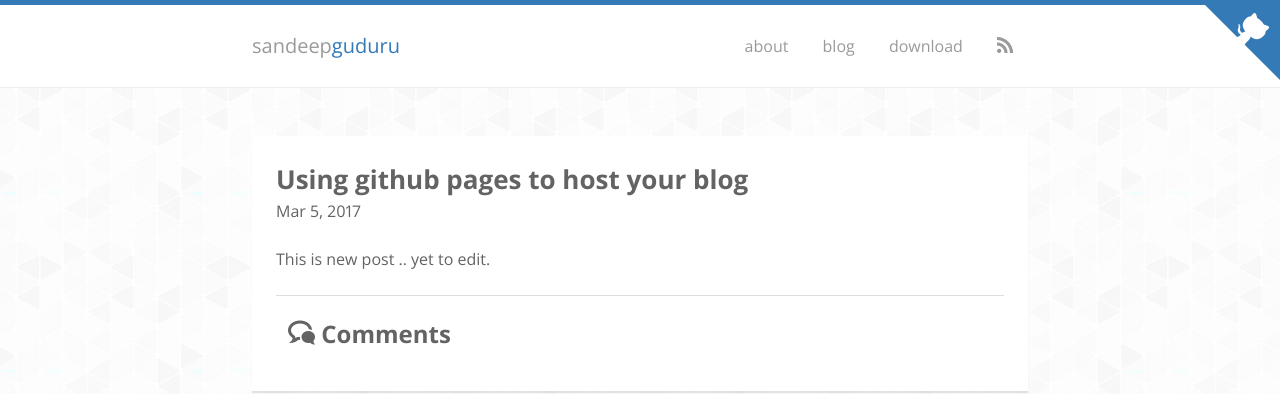
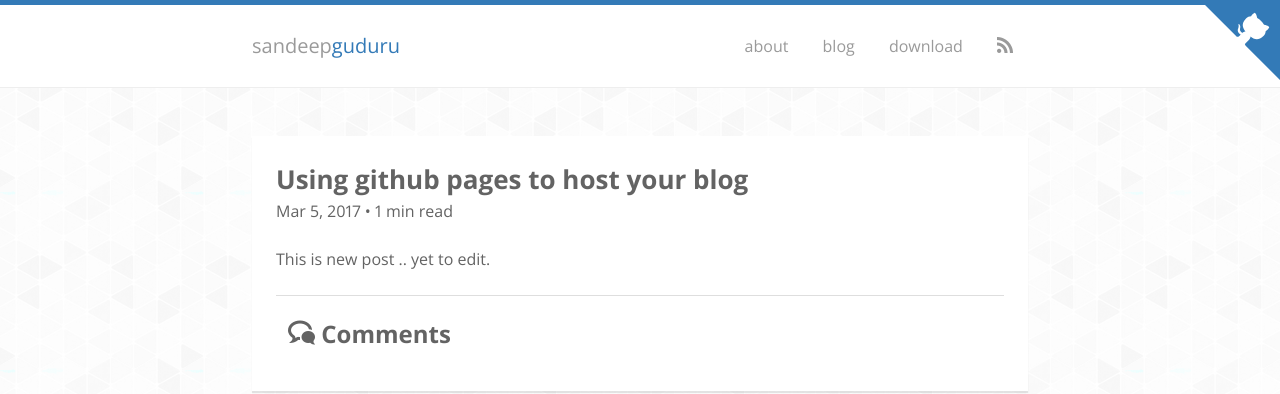
Before and after one commit to sandheepg/musings, a Jekyll site: the page built from _posts/2017-03-05-using-github-pages-to-host-your-blog.md, in a window 1280 px wide. Shown: the top 394 px of the page. Built offline with Jekyll 4.4.1, drawn with Linux system fonts in a browser that asks for light colours; nearby versions of some CDN libraries; some web fonts are replaced; comment, search, counter and statistics services are not loaded.

Commit message:
read time added to posts

```diff
--- /dev/null
+++ b/_includes/readtime.html
@@ -0,0 +1,8 @@
+<span class="reading-time" title="Estimated read time">
+  {% assign words = content | number_of_words %}
+  {% if words < 360 %}
+    1 min read
+  {% else %}
+    {{ words | divided_by:180 }} mins read
+  {% endif %}
+</span>
--- a/_layouts/post.html
+++ b/_layouts/post.html
@@ -7,7 +7,8 @@
   <div class="card">
     <header class="post-header">
       <h1 class="post-title">{{ page.title }}</h1>
-      <p class="post-meta">{{ page.date | date: "%b %-d, %Y" }}{% if page.author %} • {{ page.author }}{% endif %}{% if page.meta %} • {{ page.meta }}{% endif %}</p>
+      <p class="post-meta">{{ page.date | date: "%b %-d, %Y" }}{% if page.author %} • {{ page.author }}{% endif %}{% if page.meta %} • {{ page.meta }}{% endif %} •
+      {% include readtime.html %}</p>
     </header>
 
     <div class="post-content">
```
